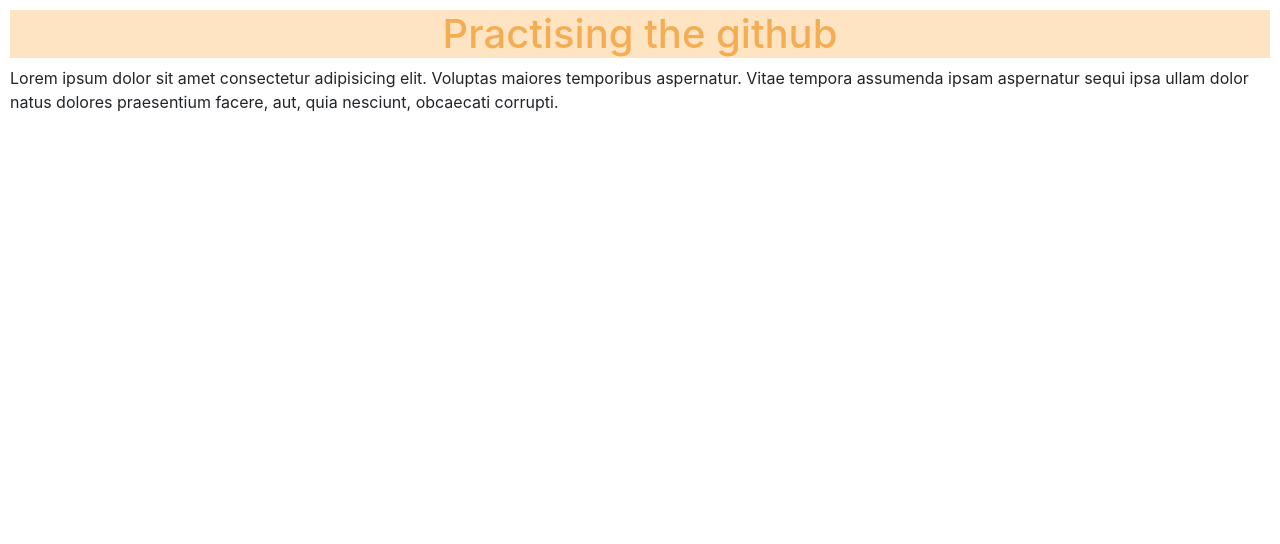
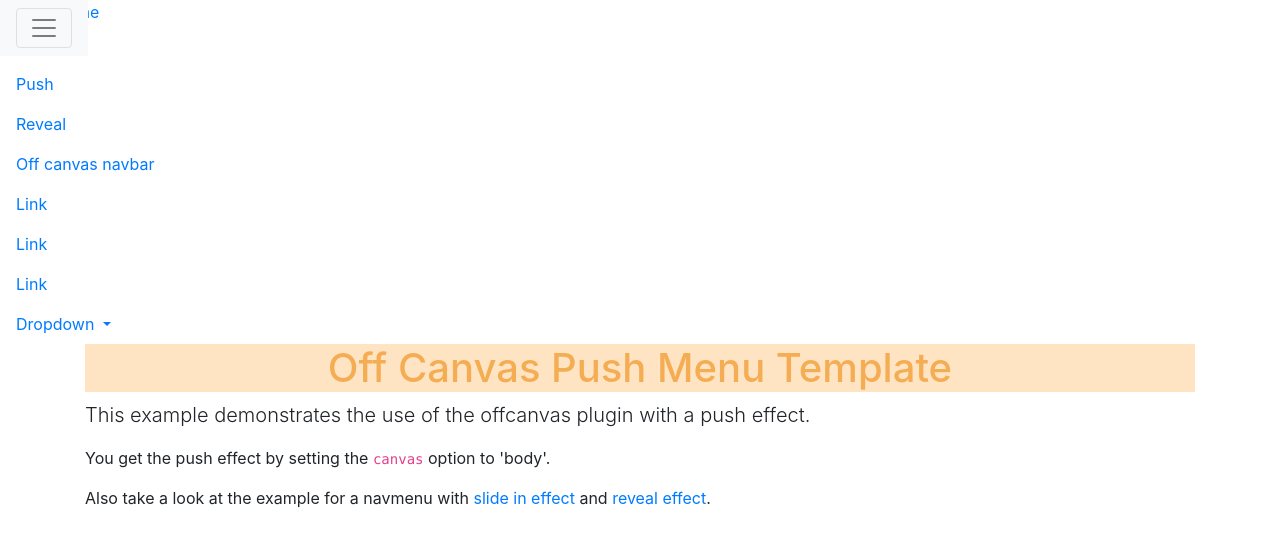
Before and after one commit to arshiya1105/winpjc, a website: page app/index.html in a window 1280 px wide. Drawn offline with nearby package versions, Linux system fonts and the light colour scheme.

Commit message:
added navbar
addednavbar and it's styles

```diff
--- a/app/index.html
+++ b/app/index.html
@@ -10,6 +10,8 @@
     <!-- Place favicon.ico in the root directory -->
     <!-- build:css styles/vendor.css -->
     <link rel="stylesheet" href="/node_modules/bootstrap/dist/css/bootstrap.min.css" type="text/css" />
+   <link rel="stylesheet" href="/node_modules/jasny-bootstrap/dist/css/jasny-bootstrap.css">
+
     <!-- endbuild -->
     <!-- build:css styles/main.css -->
     <link rel="stylesheet" href="styles/main.css">
@@ -17,14 +19,54 @@
     <!-- endbuild -->
   </head>
   <body>
-     <div class="box">
-      <h1 > Practising the github</h1>
-      <p>Lorem ipsum dolor sit amet consectetur adipisicing elit. Voluptas maiores temporibus aspernatur. Vitae tempora assumenda ipsam aspernatur sequi ipsa ullam dolor natus dolores praesentium facere, aut, quia nesciunt, obcaecati corrupti.</p>
+    <div class="navmenu navmenu-default navmenu-fixed-left offcanvas">
+      <a class="navmenu-brand" href="#">Project name</a>
+      <ul class="nav navmenu-nav flex-column">
+        <li class="nav-item"><a class="nav-link" href="../navmenu/">Slide in</a></li>
+        <li class="nav-item active"><a class="nav-link" href="./">Push</a></li>
+        <li class="nav-item"><a class="nav-link" href="../navmenu-reveal/">Reveal</a></li>
+        <li class="nav-item"><a class="nav-link" href="../navbar-offcanvas/">Off canvas navbar</a></li>
+      </ul>
+      <ul class="nav navmenu-nav flex-column">
+        <li class="nav-item"><a class="nav-link" href="#">Link</a></li>
+        <li class="nav-item"><a class="nav-link" href="#">Link</a></li>
+        <li class="nav-item"><a class="nav-link" href="#">Link</a></li>
+        <li class="nav-item dropdown">
+          <a href="#" class="nav-link dropdown-toggle" data-toggle="dropdown">Dropdown <b class="caret"></b></a>
+          <ul class="dropdown-menu navmenu-nav">
+            <li class="nav-item"><a class="nav-link" href="#">Action</a></li>
+            <li class="nav-item"><a class="nav-link" href="#">Another action</a></li>
+            <li class="nav-item"><a class="nav-link" href="#">Something else here</a></li>
+            <li class="dropdown-divider"></li>
+            <li class="dropdown-header">Nav header</li>
+            <li class="nav-item"><a class="nav-link" href="#">Separated link</a></li>
+            <li class="nav-item"><a class="nav-link" href="#">One more separated link</a></li>
+          </ul>
+        </li>
+      </ul>
+    </div>
 
-     </div>
+    <header class="navbar navbar-light bg-light fixed-top">
+      <button class="navbar-toggler" type="button" data-toggle="offcanvas" data-target=".navmenu" data-canvas="body">
+        <span class="navbar-toggler-icon"></span>
+      </button>
+    </header>
+
+    <div class="container">
+      <div class="page-header">
+        <h1>Off Canvas Push Menu Template</h1>
+      </div>
+      <p class="lead">This example demonstrates the use of the offcanvas plugin with a push effect.</p>
+      <p>You get the push effect by setting the <code>canvas</code> option to 'body'.</p>
+      <p>Also take a look at the example for a navmenu with <a href="../navmenu">slide in effect</a> and <a href="../navmenu-reveal">reveal effect</a>.</p>
+    </div><!-- /.container -->
 
 
 
 
+<script src="/node_modules/jquery/dist/jquery.js"></script>
+<script src="/node_modules/popper.js/dist/umd/popper.js"></script>
+<script src="/node_modules/bootstrap/dist/js/bootstrap.js"></script>
+<script src="/node_modules/jasny-bootstrap/dist/js/jasny-bootstrap.js"></script>
     </body>
 </html>
--- a/app/styles/main.css
+++ b/app/styles/main.css
@@ -16,3 +16,33 @@
   color: rgb(245, 173, 84);
   background-color: bisque
 }
+/* nav styles */
+html, body {
+  height: 100%;
+  }
+
+body {
+  padding: 70px 0 0 0;
+  }
+
+.navbar-toggle {
+  float: left;
+  margin-left: 15px;
+  }
+
+@media (min-width: 0) {
+  .navbar-toggle {
+    display: block; /* force showing the toggle */
+    }
+  }
+
+@media (min-width: 992px) {
+  body {
+    padding: 0;
+    }
+  .navbar {
+    right: auto;
+    background: none;
+    border: none;
+    }
+  }
--- a/package.json
+++ b/package.json
@@ -1,4 +1,3 @@
-
 {
   "private": true,
   "engines": {
@@ -6,6 +5,7 @@
   },
   "dependencies": {
     "bootstrap": "^4.3.1",
+    "jasny-bootstrap": "^4.0.0",
     "jquery": "^3.4.1",
     "popper.js": "^1.15.0"
   },
```
Also changed, not shown: 1 other file.
